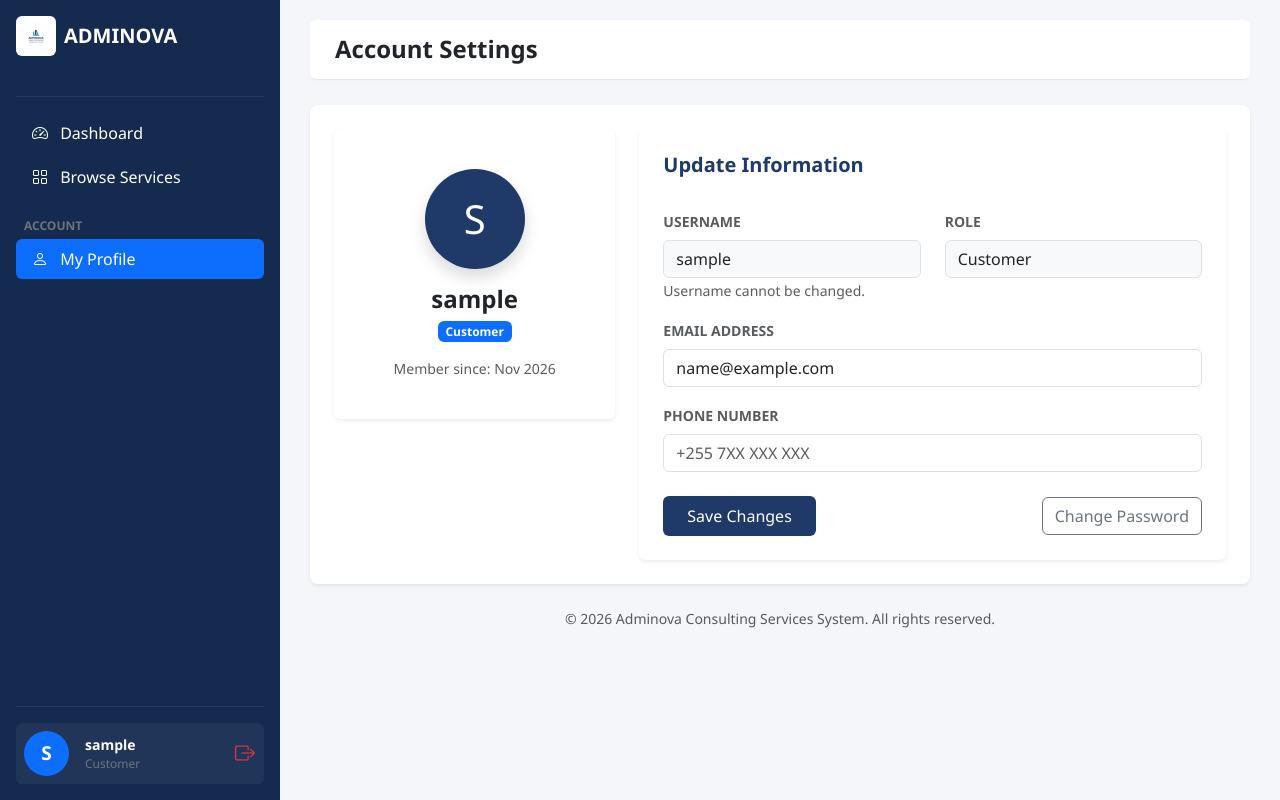
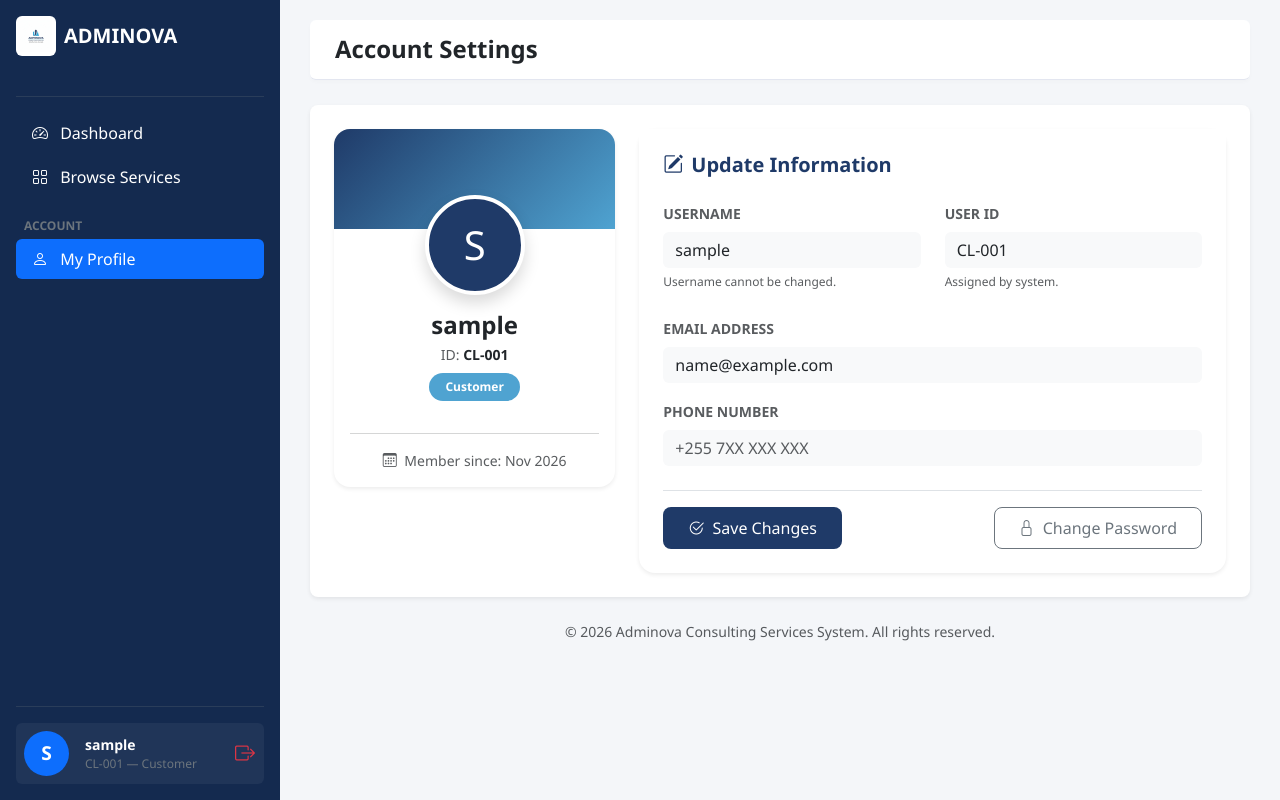
Before and after one commit to kocha-design/Adminova-Booking-System, a Django app: page /accounts/profile/ in a window 1280 px wide. Run offline with Django 5.2, Linux system fonts and the light colour scheme; the visitor is signed in with stand-in values (Sample User, id 1).

Commit message:
Enhanced profile page layout with brand colors and added user ID to form

```diff
--- a/templates/accounts/profile.html
+++ b/templates/accounts/profile.html
@@ -4,55 +4,73 @@
 {% block page_title %}Account Settings{% endblock %}
 
 {% block content %}
-<div class="row">
-    <div class="col-md-4 mb-4">
-        <!-- Kadi ya kushoto: Picha na Taarifa za Msingi -->
-        <div class="card border-0 shadow-sm text-center py-4">
-            <div class="card-body">
-                <div class="rounded-circle d-inline-flex align-items-center justify-content-center mb-3 shadow" style="width: 100px; height: 100px; font-size: 2.5rem; background-color: var(--adminova-navy); color: white;">
+<div class="row g-4">
+    <!-- Kadi ya Kushoto: Picha na Taarifa za Msingi -->
+    <div class="col-md-4">
+        <div class="card border-0 shadow-sm rounded-4 overflow-hidden text-center">
+            <!-- Sehemu ya Juu: Rangi ya Navy Blue -->
+            <div style="height: 100px; background: linear-gradient(135deg, var(--adminova-navy) 0%, var(--adminova-sky) 100%);"></div>
+
+            <div class="card-body" style="margin-top: -50px;">
+                <!-- Avatar Kubwa -->
+                <div class="rounded-circle d-inline-flex align-items-center justify-content-center mb-3 shadow border border-4 border-white"
+                     style="width: 100px; height: 100px; font-size: 2.5rem; background-color: var(--adminova-navy); color: white;">
                     {{ user.username|first|upper }}
                 </div>
+
                 <h4 class="fw-bold mb-1">{{ user.username }}</h4>
-                <p class="badge bg-primary mb-3">{{ user.get_role_display }}</p>
-                <p class="text-muted small mb-0">Member since: {{ user.date_joined|date:"M Y" }}</p>
+                <p class="text-muted small mb-2">ID: <span class="fw-bold text-dark">{{ user.user_id|default:"N/A" }}</span></p>
+
+                <span class="badge rounded-pill px-3 py-2 mb-3" style="background-color: var(--adminova-sky); color: white;">
+                    {{ user.get_role_display }}
+                </span>
+
+                <hr class="text-muted opacity-25">
+                <p class="text-muted small mb-0"><i class="bi bi-calendar3 me-1"></i> Member since: {{ user.date_joined|date:"M Y" }}</p>
             </div>
         </div>
     </div>
 
+    <!-- Kadi ya Kulia: Fomu ya Kuhariri -->
     <div class="col-md-8">
-        <!-- Kadi ya kulia: Fomu ya Kuhariri -->
-        <div class="card border-0 shadow-sm">
+        <div class="card border-0 shadow-sm rounded-4">
             <div class="card-header bg-white pb-0 border-0 pt-4 px-4">
-                <h5 class="fw-bold" style="color: var(--adminova-navy);">Update Information</h5>
+                <h5 class="fw-bold mb-0" style="color: var(--adminova-navy);"><i class="bi bi-pencil-square me-2"></i>Update Information</h5>
             </div>
             <div class="card-body p-4">
                 <form method="post">
                     {% csrf_token %}
-                    <div class="row mb-3">
+
+                    <div class="row mb-4">
                         <div class="col-md-6">
                             <label class="form-label text-muted small fw-bold">USERNAME</label>
-                            <input type="text" class="form-control bg-light" value="{{ user.username }}" disabled>
-                            <small class="text-muted">Username cannot be changed.</small>
+                            <input type="text" class="form-control bg-light border-0" value="{{ user.username }}" disabled>
+                            <small class="text-muted" style="font-size: 0.75rem;">Username cannot be changed.</small>
                         </div>
                         <div class="col-md-6 mt-3 mt-md-0">
-                            <label class="form-label text-muted small fw-bold">ROLE</label>
-                            <input type="text" class="form-control bg-light" value="{{ user.get_role_display }}" disabled>
+                            <label class="form-label text-muted small fw-bold">USER ID</label>
+                            <input type="text" class="form-control bg-light border-0" value="{{ user.user_id|default:'N/A' }}" disabled>
+                            <small class="text-muted" style="font-size: 0.75rem;">Assigned by system.</small>
                         </div>
                     </div>
 
                     <div class="mb-3">
                         <label class="form-label text-muted small fw-bold">EMAIL ADDRESS</label>
-                        <input type="email" name="email" class="form-control" value="{{ user.email }}" placeholder="your@email.com">
+                        <input type="email" name="email" class="form-control bg-light border-0" value="{{ user.email }}" placeholder="your@email.com">
                     </div>
 
                     <div class="mb-4">
                         <label class="form-label text-muted small fw-bold">PHONE NUMBER</label>
-                        <input type="text" name="phone" class="form-control" value="{{ user.phone }}" placeholder="+255 7XX XXX XXX">
+                        <input type="text" name="phone" class="form-control bg-light border-0" value="{{ user.phone }}" placeholder="+255 7XX XXX XXX">
                     </div>
 
-                    <div class="d-flex justify-content-between align-items-center flex-wrap gap-2">
-                        <button type="submit" class="btn btn-adminova px-4">Save Changes</button>
-                        <a href="{% url 'accounts:password_change' %}" class="btn btn-outline-secondary">Change Password</a>
+                    <div class="d-flex justify-content-between align-items-center flex-wrap gap-3 border-top pt-3">
+                        <button type="submit" class="btn text-white px-4 py-2" style="background-color: var(--adminova-navy); border-radius: 8px;">
+                            <i class="bi bi-check2-circle me-1"></i> Save Changes
+                        </button>
+                        <a href="{% url 'accounts:password_change' %}" class="btn btn-outline-secondary px-4 py-2" style="border-radius: 8px;">
+                            <i class="bi bi-lock me-1"></i> Change Password
+                        </a>
                     </div>
                 </form>
             </div>
--- a/templates/includes/sidebar.html
+++ b/templates/includes/sidebar.html
@@ -65,7 +65,7 @@
         </div>
         <div class="flex-grow-1">
             <p class="mb-0 fw-bold text-white small">{{ user.username }}</p>
-            <p class="mb-0 text-secondary" style="font-size: 0.75rem;">{{ user.get_role_display }}</p>
+            <p class="mb-0 text-secondary" style="font-size: 0.75rem;">{{ user.user_id|default:"N/A" }} — {{ user.get_role_display }}</p>
         </div>
         <form method="post" action="{% url 'accounts:logout' %}">
             {% csrf_token %}
```
